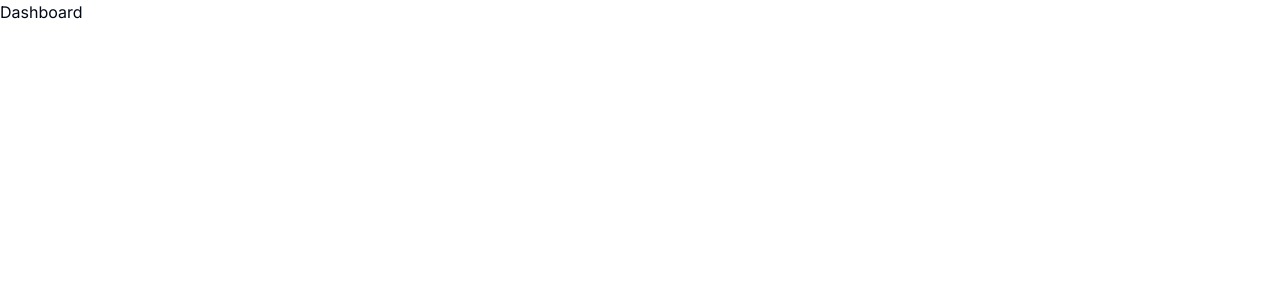
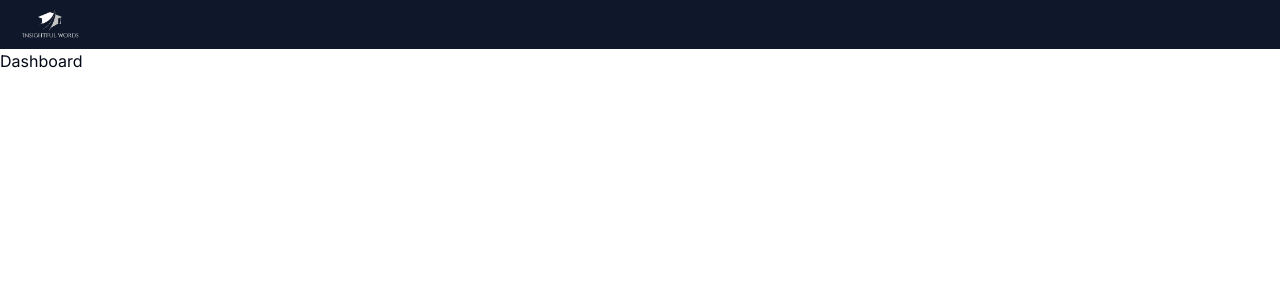
Before and after one commit to yetabalij/insightful-dashboard, a Next.js app: page / in a window 1280 px wide. Shown: the top 300 px of the page. Built offline with nearby package versions, Linux system fonts and the light colour scheme.

Commit message:
logo is added in the navebar component.

```diff
--- a/app/layout.tsx
+++ b/app/layout.tsx
@@ -1,6 +1,7 @@
 import type { Metadata } from "next";
 import { Inter } from "next/font/google";
 import "./globals.css";
+import Navbar from "@/components/Navbar";
 
 const inter = Inter({ subsets: ["latin"] });
 
@@ -16,7 +17,10 @@ export default function RootLayout({
 }>) {
   return (
     <html lang="en">
-      <body className={inter.className}>{children}</body>
+      <body className={inter.className}>
+        <Navbar />
+        {children}
+      </body>
     </html>
   );
 }
--- /dev/null
+++ b/components/Navbar.tsx
@@ -0,0 +1,16 @@
+import React from "react";
+import Logo from "@/img/insightfulwords1.png";
+import Link from "next/link";
+import Image from "next/image";
+
+const Navbar = () => {
+  return (
+    <div className="bg-primary dark:bg-slate-700 py-2 px-5 flex justify-between text-white">
+      <Link href="/">
+        <Image src={Logo} alt="logo" width={60} />
+      </Link>
+    </div>
+  );
+};
+
+export default Navbar;
```
Also changed, not shown: img/insightfulwords1.png (added).
